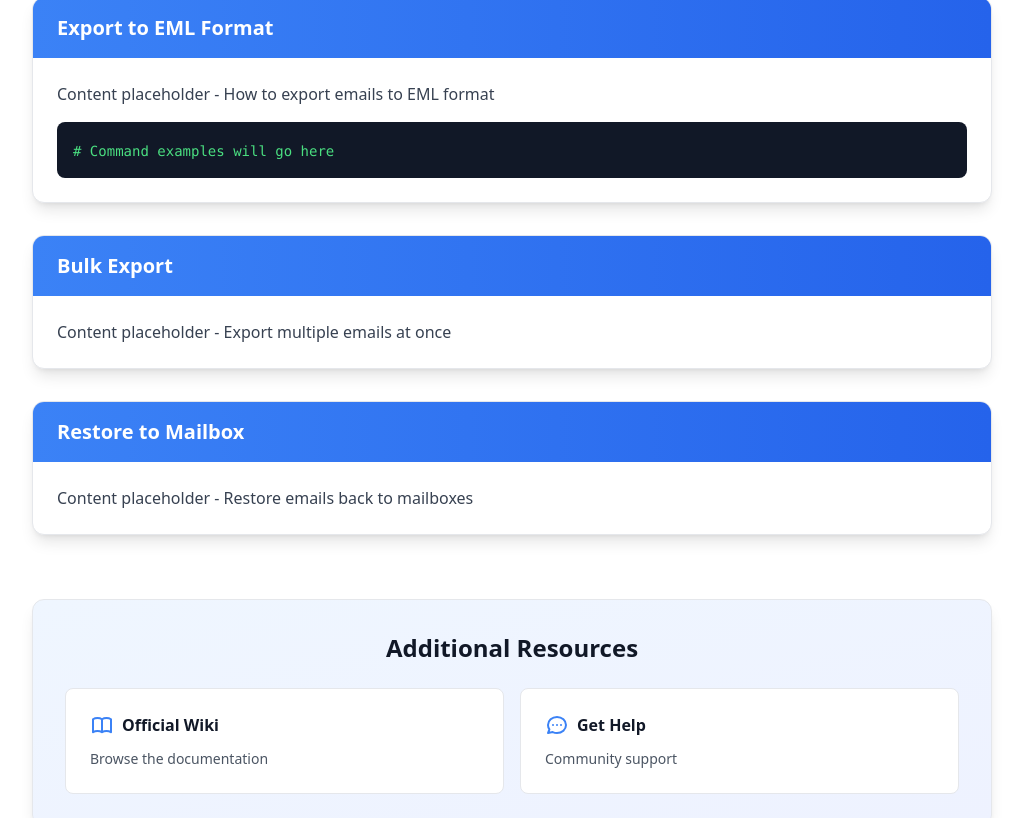
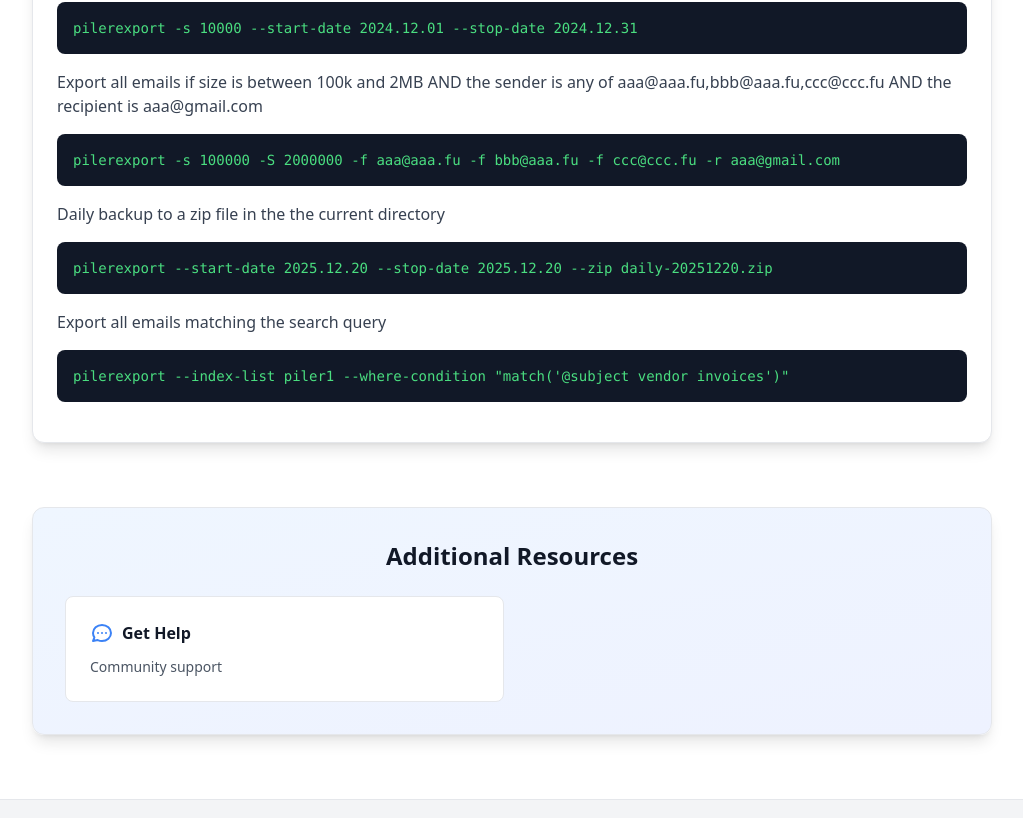
Before and after one commit to jsuto/mailpilerorg-nuxt, a Nuxt app: page /documentation/exporting-emails in a window 1280 px wide. Shown: the part 540-1358 px from the top of the page, without its empty margins (128-1151 px from the left). Built offline with nearby package versions, Linux system fonts and the light colour scheme.

Commit message:
Added export docs
Signed-off-by: Janos SUTO <sj@acts.hu>

```diff
--- a/pages/documentation/exporting-emails.vue
+++ b/pages/documentation/exporting-emails.vue
@@ -14,7 +14,7 @@
             Exporting Emails
           </h1>
           <p class="text-xl text-gray-600 dark:text-gray-300 max-w-3xl mx-auto">
-            Export archived emails from Piler to EML format or restore them to mailboxes.
+            Export archived emails from Piler to EML format.
           </p>
         </div>
       </div>
@@ -23,15 +23,6 @@
     <!-- Main Content -->
     <section class="py-16 bg-white dark:bg-gray-900">
       <div class="max-w-5xl mx-auto px-4 sm:px-6 lg:px-8">
-
-        <!-- Introduction -->
-        <div class="mb-16">
-          <div class="prose prose-lg dark:prose-invert max-w-none">
-            <p class="text-lg text-gray-700 dark:text-gray-300 text-center mb-8">
-              Documentation content coming soon. This page will provide complete instructions for exporting emails from Piler.
-            </p>
-          </div>
-        </div>
 
         <!-- Placeholder Sections -->
         <div class="space-y-8">
@@ -42,30 +33,34 @@
               <h3 class="text-xl font-bold text-white">Export to EML Format</h3>
             </div>
             <div class="p-6">
-              <p class="text-gray-700 dark:text-gray-300 mb-4">Content placeholder - How to export emails to EML format</p>
-              <div class="bg-gray-900 dark:bg-gray-950 rounded-lg p-4">
-                <code class="text-green-400 text-sm font-mono"># Command examples will go here</code>
+              <p class="text-gray-700 dark:text-gray-300 mb-4">Export all emails >10kB in last December</p>
+              <div class="bg-gray-900 dark:bg-gray-950 rounded-lg mb-4 p-4">
+                <code class="text-green-400 text-sm font-mono">
+                  <p>pilerexport -s 10000 --start-date 2024.12.01 --stop-date 2024.12.31</p>
+                </code>
               </div>
-            </div>
-          </div>
 
-          <!-- Bulk Export -->
-          <div class="bg-white dark:bg-gray-800 rounded-xl shadow-lg border border-gray-200 dark:border-gray-700 overflow-hidden">
-            <div class="bg-gradient-to-r from-blue-500 to-blue-600 dark:from-blue-600 dark:to-blue-700 px-6 py-4">
-              <h3 class="text-xl font-bold text-white">Bulk Export</h3>
-            </div>
-            <div class="p-6">
-              <p class="text-gray-700 dark:text-gray-300">Content placeholder - Export multiple emails at once</p>
-            </div>
-          </div>
+              <p class="text-gray-700 dark:text-gray-300 mb-4">Export all emails if size is between 100k and 2MB AND the sender is any of aaa@aaa.fu,bbb@aaa.fu,ccc@ccc.fu AND the recipient is aaa@gmail.com</p>
+              <div class="bg-gray-900 dark:bg-gray-950 rounded-lg mb-4 p-4">
+                <code class="text-green-400 text-sm font-mono">
+                  <p>pilerexport -s 100000 -S 2000000 -f aaa@aaa.fu -f bbb@aaa.fu -f ccc@ccc.fu -r aaa@gmail.com</p>
+                </code>
+              </div>
 
-          <!-- Restore to Mailbox -->
-          <div class="bg-white dark:bg-gray-800 rounded-xl shadow-lg border border-gray-200 dark:border-gray-700 overflow-hidden">
-            <div class="bg-gradient-to-r from-blue-500 to-blue-600 dark:from-blue-600 dark:to-blue-700 px-6 py-4">
-              <h3 class="text-xl font-bold text-white">Restore to Mailbox</h3>
-            </div>
-            <div class="p-6">
-              <p class="text-gray-700 dark:text-gray-300">Content placeholder - Restore emails back to mailboxes</p>
+              <p class="text-gray-700 dark:text-gray-300 mb-4">Daily backup to a zip file in the the current directory</p>
+              <div class="bg-gray-900 dark:bg-gray-950 rounded-lg mb-4 p-4">
+                <code class="text-green-400 text-sm font-mono">
+                  <p>pilerexport --start-date 2025.12.20 --stop-date 2025.12.20 --zip daily-20251220.zip</p>
+                </code>
+              </div>
+
+              <p class="text-gray-700 dark:text-gray-300 mb-4">Export all emails matching the search query</p>
+              <div class="bg-gray-900 dark:bg-gray-950 rounded-lg mb-4 p-4">
+                <code class="text-green-400 text-sm font-mono">
+                  <p>pilerexport --index-list piler1 --where-condition "match('@subject vendor invoices')"</p>
+                </code>
+              </div>
+
             </div>
           </div>
 
@@ -77,15 +72,6 @@
             Additional Resources
           </h3>
           <div class="grid md:grid-cols-2 gap-4">
-            <a href="https://www.mailpiler.org/wiki/" target="_blank" rel="noopener noreferrer" class="block bg-white dark:bg-gray-800 rounded-lg p-6 hover:shadow-md transition-shadow border border-gray-200 dark:border-gray-700">
-              <div class="flex items-center mb-3">
-                <svg class="h-6 w-6 text-primary-light dark:text-primary-dark mr-2" fill="none" viewBox="0 0 24 24" stroke="currentColor">
-                  <path stroke-linecap="round" stroke-linejoin="round" stroke-width="2" d="M12 6.253v13m0-13C10.832 5.477 9.246 5 7.5 5S4.168 5.477 3 6.253v13C4.168 18.477 5.754 18 7.5 18s3.332.477 4.5 1.253m0-13C13.168 5.477 14.754 5 16.5 5c1.747 0 3.332.477 4.5 1.253v13C19.832 18.477 18.247 18 16.5 18c-1.746 0-3.332.477-4.5 1.253" />
-                </svg>
-                <span class="font-semibold text-gray-900 dark:text-white">Official Wiki</span>
-              </div>
-              <p class="text-sm text-gray-600 dark:text-gray-400">Browse the documentation</p>
-            </a>
             <a href="https://github.com/jsuto/piler/issues" target="_blank" rel="noopener noreferrer" class="block bg-white dark:bg-gray-800 rounded-lg p-6 hover:shadow-md transition-shadow border border-gray-200 dark:border-gray-700">
               <div class="flex items-center mb-3">
                 <svg class="h-6 w-6 text-primary-light dark:text-primary-dark mr-2" fill="none" viewBox="0 0 24 24" stroke="currentColor">
```
